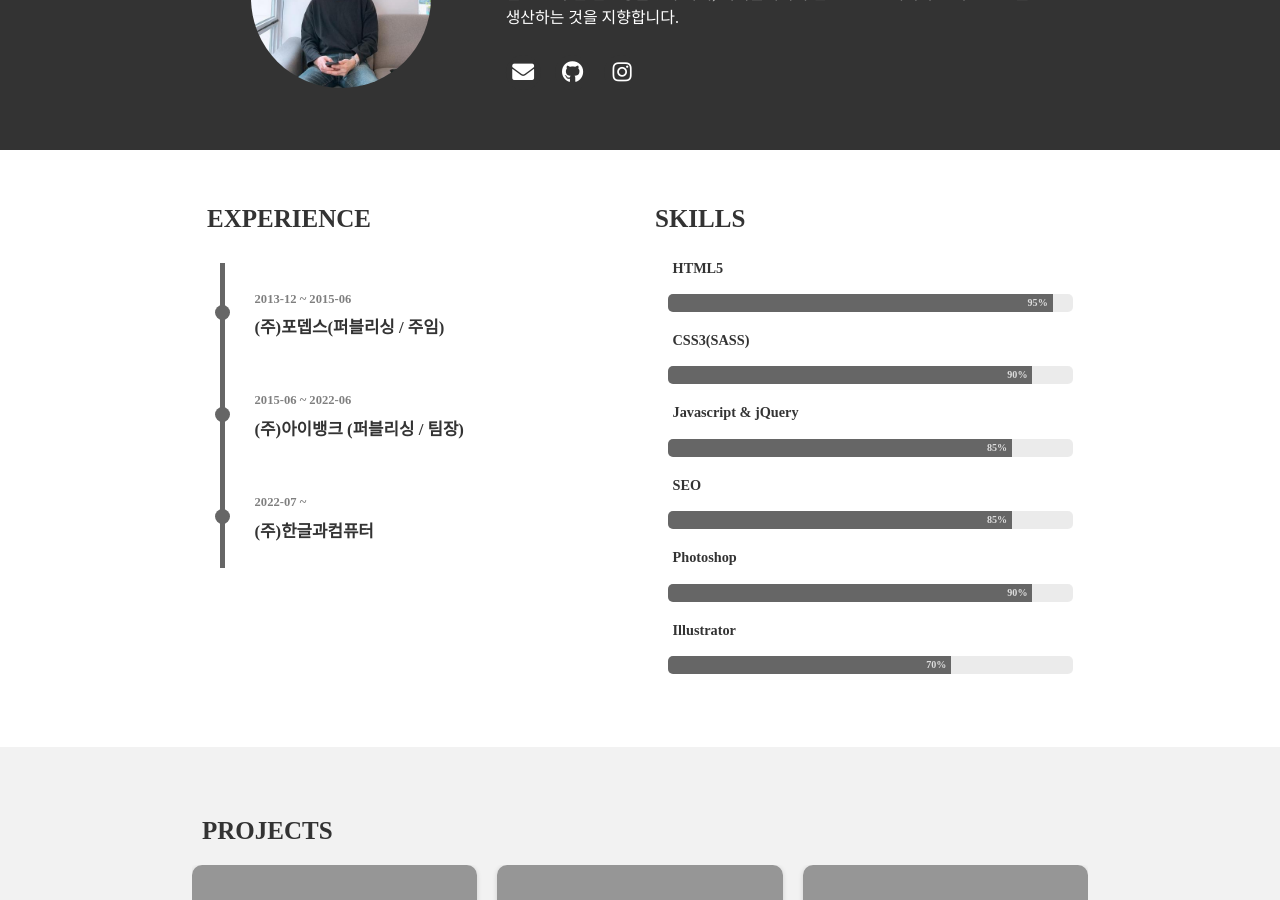
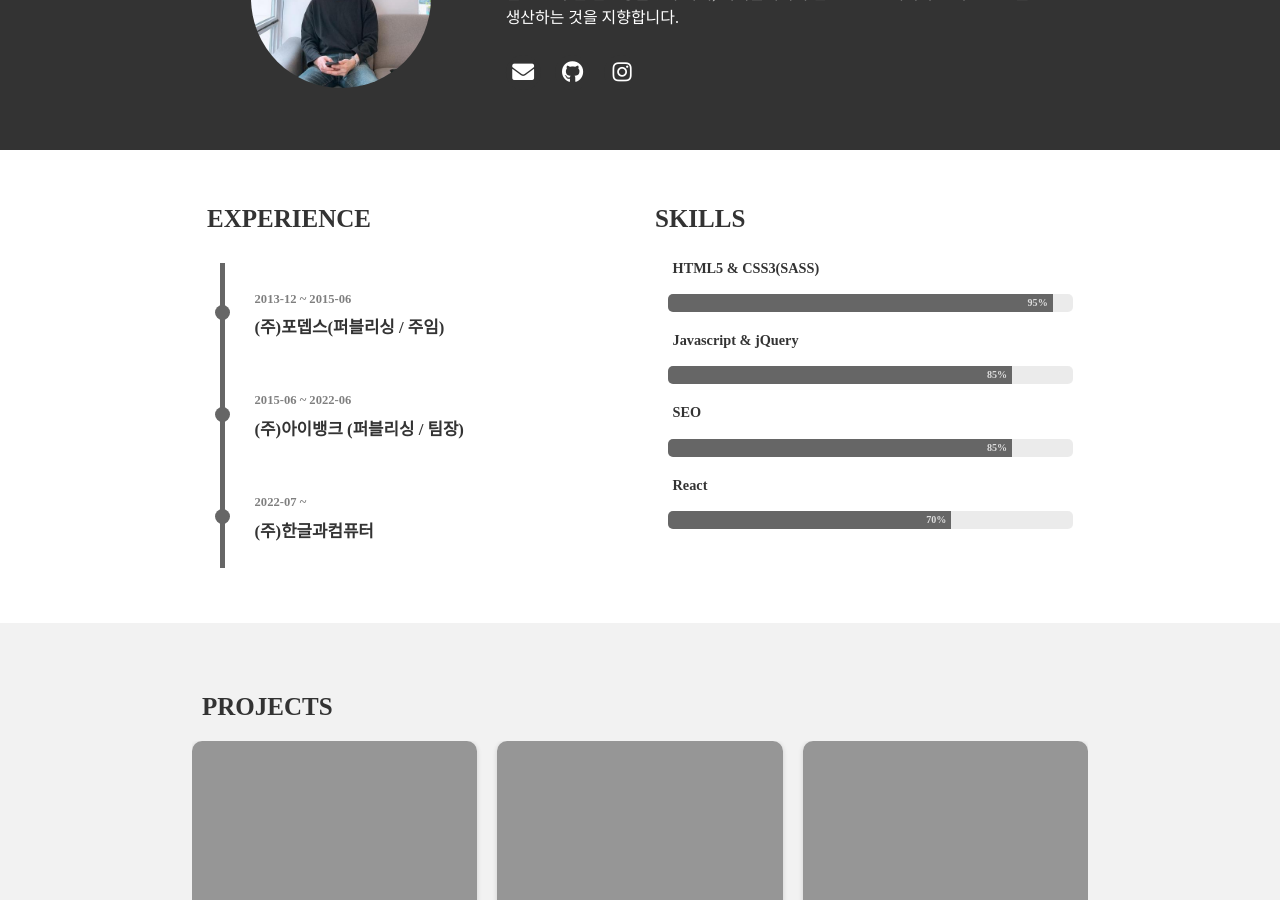
Before and after one commit to JeongrakChoi/JeongrakChoi.github.io, a Jekyll site: the page built from portfolio.html, in a window 1280 px wide and 900 px high, scrolled down 253 px. Built offline with Jekyll 4.4.1, drawn with Linux system fonts in a browser that asks for light colours; nearby versions of some CDN libraries; some web fonts are replaced.

Commit message:
Update _config.yml

```diff
--- a/_config.yml
+++ b/_config.yml
@@ -23,17 +23,13 @@ theme_settings :
         end :
         experience : (주)한글과컴퓨터
     skills :
-      - skill : HTML5
+      - skill : HTML5 & CSS3(SASS)
         value : 95  # Percent value
-      - skill : CSS3(SASS)
-        value : 90  # Percent value
       - skill : Javascript & jQuery
         value : 85  # Percent value
       - skill : SEO
         value : 85  # Percent value
-      - skill : Photoshop
-        value : 90  # Percent value
-      - skill : Illustrator
+      - skill : React
         value : 70  # Percent value
 
   # Icons
```
